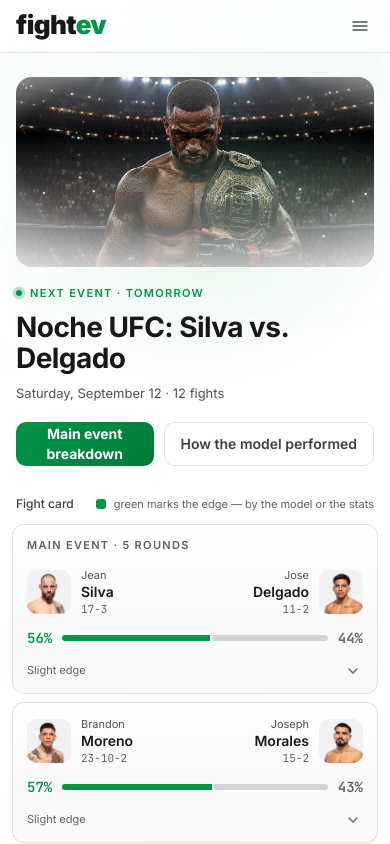
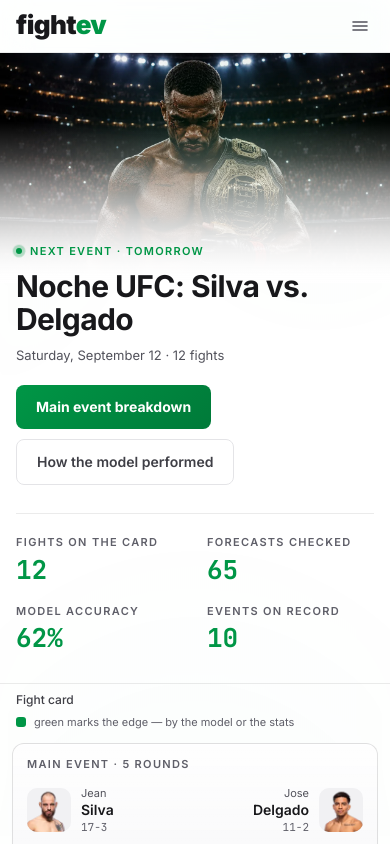
Before and after one commit to Gotodataru/fightev, a React (Vite) app: page / in a window 390 px wide. Shown: the top 844 px of the page. Built offline with nearby package versions, Linux system fonts and the light colour scheme.

Commit message:
Full-bleed hero with the event's numbers; panel modules read and lift as a deck

```diff
--- a/src/components/FightCard.tsx
+++ b/src/components/FightCard.tsx
@@ -124,7 +124,7 @@
         </div>
         <div className="flex flex-col gap-2.5 pt-1">
           <PredictionBlock fight={fight} track={track} />
-          <section className="stack-item relative rounded-xl border border-line bg-zinc-900/50 px-4 py-3.5"
+          <section className="stack-item relative rounded-xl border border-line bg-mod px-4 py-3.5"
             style={{ zIndex: 17, animationDelay: '270ms' }}>
             <SectionLabel>{t.tape}</SectionLabel>
             <TapeDesktop fight={fight} />
--- a/src/i18n.tsx
+++ b/src/i18n.tsx
@@ -37,6 +37,10 @@
 
   // list
   card: 'Кард',
+  statFights: 'боёв в карде',
+  statChecked: 'прогнозов сверено',
+  statAccuracy: 'точность модели',
+  statEvents: 'турниров в истории',
   legend: 'зелёным — преимущество по модели или статистике',
   win: 'победа',
   predictionWas: 'прогноз был',
@@ -151,6 +155,10 @@
   ctaAccuracy: 'How the model performed',
 
   card: 'Fight card',
+  statFights: 'fights on the card',
+  statChecked: 'forecasts checked',
+  statAccuracy: 'model accuracy',
+  statEvents: 'events on record',
   legend: 'green marks the edge — by the model or the stats',
   win: 'win',
   predictionWas: 'forecast was',
--- a/src/index.css
+++ b/src/index.css
@@ -34,6 +34,7 @@
   --grid: 31 31 35;          /* chart gridlines */
   --fill: 161 161 170;       /* neutral bar on a surface */
   --fill-dim: 63 63 70;      /* the quietest bar */
+  --mod: 19 19 22;           /* a module's own surface, above the card */
   --wash: 255 255 255;       /* hover wash over a surface */
   --wash-a: 0.025;
   --shadow: 0 0 0;
@@ -63,6 +64,7 @@
   --c-grid: rgb(var(--grid));
   --c-fill: rgb(var(--fill));
   --c-fill-dim: rgb(var(--fill-dim));
+  --c-mod: rgb(var(--mod));
   --c-line: rgb(var(--line-c) / var(--line-a));
 }
 
@@ -93,6 +95,7 @@
   --grid: 228 228 231;
   --fill: 161 161 170;
   --fill-dim: 212 212 216;
+  --mod: 244 244 246;
   --wash: 24 24 27;
   --wash-a: 0.04;
   --shadow: 24 24 27;
@@ -260,22 +263,50 @@
   animation: sk 1.4s linear infinite;
 }
 
-/* panel modules: each slides down from under the one above, like cards dealt off a deck */
-@keyframes stackOut { from { opacity: 0; transform: translateY(-16px) scale(.985); } to { opacity: 1; transform: none; } }
-.stack-item { animation: stackOut .5s var(--ease) both; animation-delay: var(--d, 0ms); }
-.stack > .stack-item:first-child { animation-duration: .42s; }
+/* panel modules: a deck. They overlap slightly, the one being read lifts to the front,
+   and on open each slides out from under the one above it. */
+@keyframes stackOut { from { opacity: 0; transform: translateY(-18px) scale(.96); } to { opacity: 1; transform: scale(var(--s, .98)); } }
+.stack-item {
+  --s: .98;
+  animation: stackOut .5s var(--ease) both; animation-delay: var(--d, 0ms);
+  transform: scale(var(--s));
+  transition: transform .35s var(--ease), box-shadow .35s var(--ease), border-color .25s ease;
+}
+.stack-item.lead { --s: 1; }
+.stack-item + .stack-item { margin-top: -7px; }
+.stack-item:hover, .stack-item:focus-within {
+  --s: 1.025;
+  z-index: 40 !important;
+  border-color: rgb(var(--brand) / .38) !important;
+  box-shadow: 0 18px 44px -26px rgb(var(--shadow) / calc(var(--shadow-a) + .1)), 0 0 0 1px rgb(var(--brand) / .1);
+}
+@media (hover: none) {
+  .stack-item + .stack-item { margin-top: 0; }
+  .stack-item { --s: 1; }
+}
 
 /* hero artwork: masked on every edge so it melts into the page instead of ending in a hard box */
 .hero-art { isolation: isolate; }
 .hero-art img {
-  -webkit-mask-image: radial-gradient(120% 100% at 50% 38%, #000 42%, transparent 88%);
-  mask-image: radial-gradient(120% 100% at 50% 38%, #000 42%, transparent 88%);
+  -webkit-mask-image: linear-gradient(90deg, transparent 0, #000 46%), linear-gradient(180deg, transparent 0, #000 12%, #000 82%, transparent 100%);
+  mask-image: linear-gradient(90deg, transparent 0, #000 46%), linear-gradient(180deg, transparent 0, #000 12%, #000 82%, transparent 100%);
+  -webkit-mask-composite: source-in;
+  mask-composite: intersect;
+}
+.hero-art-m img {
+  -webkit-mask-image: linear-gradient(180deg, #000 46%, transparent 100%);
+  mask-image: linear-gradient(180deg, #000 46%, transparent 100%);
 }
 .hero-art::after {
   content: ''; position: absolute; inset: 0; pointer-events: none;
   background:
-    linear-gradient(180deg, rgb(var(--bg) / .35) 0%, transparent 30%, rgb(var(--bg) / .55) 100%),
-    radial-gradient(70% 60% at 68% 62%, rgb(var(--brand) / .16), transparent 70%);
+    linear-gradient(90deg, rgb(var(--bg)) 4%, rgb(var(--bg) / .45) 34%, transparent 62%),
+    radial-gradient(60% 55% at 72% 58%, rgb(var(--brand) / .14), transparent 72%);
+}
+.hero-art-m::after {
+  background:
+    linear-gradient(180deg, transparent 30%, rgb(var(--bg) / .6) 72%, rgb(var(--bg)) 100%),
+    radial-gradient(70% 60% at 60% 40%, rgb(var(--brand) / .14), transparent 72%);
 }
 
 /* hero */
@@ -302,7 +333,7 @@
 @media (prefers-reduced-motion: reduce) {
   .btn-brand::after { display: none; }
   .read-bar, .site-header, .theme-switch svg { transition: none !important; }
-  .stack-item,
+  .stack-item { animation: none !important; transform: none !important; transition: none !important; }
   .xp, .a-grow, .a-grow-r, .pin, .rowin, .pop, .fadein, .sk, .page-in, .menu-in, .menu-in > * > *,
   .word, .hero-in, .from-left, .from-right, .breathe, .line-in, .live-dot::after { animation: none !important; }
   .draw { animation: none !important; stroke-dashoffset: 0; }
--- a/src/pages/Fights.tsx
+++ b/src/pages/Fights.tsx
@@ -3,12 +3,14 @@
 import { FightCard } from '../components/FightCard'
 import { useData, useMedia, type Card, type Fight, type Track } from '../data'
 import { useI18n } from '../i18n'
-import { BRAND, Z600, capitalize, cx, daysUntil, formatDate } from '../lib/fight'
+import { BRAND, Z600, capitalize, daysUntil, formatDate } from '../lib/fight'
 import { Reveal, SplitWords, reducedMotion, useParallax } from '../lib/motion'
 
 // ── hero ───────────────────────────────────────────────────────────────────────
 
-function Hero({ card, onBreakdown, wide }: { card: Card; onBreakdown: (i: number) => void; wide: boolean }) {
+function Hero({ card, track, onBreakdown, wide }: {
+  card: Card; track: Track; onBreakdown: (i: number) => void; wide: boolean
+}) {
   const { t } = useI18n()
   const ev = card.event!
   const days = daysUntil(ev.date)
@@ -17,72 +19,97 @@
   const eyebrow = days > 0 ? `${t.nextEvent} · ${t.inDays(days)}`
     : days === 0 ? `${t.nextEvent} · ${t.today}`
     : finished ? t.eventDone : t.eventPast
-  const dateLine = `${capitalize(formatDate(ev.date, t.locale, { weekday: 'long', day: 'numeric', month: 'long' }))} · ${t.fights(card.fights.length)}`
+  const dateLine = capitalize(formatDate(ev.date, t.locale, { weekday: 'long', day: 'numeric', month: 'long' }))
   // the headliner may have no forecast (then the log starts with the co-main) — fall back to the first fight
   const heroIndex = Math.max(0, card.fights.findIndex(f => f.main_event))
-  const parallax = useParallax(0.1, wide)
+  const parallax = useParallax(0.08, wide)
   const d = (ms: number) => ({ '--d': `${ms}ms` }) as CSSProperties
   const words = ev.name.split(' ').length
+  const rate = track.n_fights ? Math.round(track.model.rate * 100) : null
 
-  // one atmospheric shot instead of the face-off; it fades into the page on every edge
-  const artwork = (className: string) => (
-    <div className={cx('hero-art pointer-events-none relative overflow-hidden', className)}
+  const stats: [string, string][] = [
+    [t.statFights, String(card.fights.length)],
+    [t.statChecked, String(track.n_fights)],
+    [t.statAccuracy, rate !== null ? `${rate}%` : '—'],
+    [t.statEvents, String(track.n_events)],
+  ]
+
+  const artwork = (
+    <div className="hero-art pointer-events-none absolute inset-y-0 right-0 w-[64%] max-w-[1000px]"
       style={{ transform: `translateY(${parallax}px)` }} aria-hidden>
-      <img src={`${import.meta.env.BASE_URL}hero.webp`} alt="" width={1280} height={853} decoding="async"
-        className="h-full w-full object-cover object-[52%_22%]" />
+      <img src={`${import.meta.env.BASE_URL}hero.webp`} alt="" width={1280} height={853} fetchPriority="high"
+        className="h-full w-full object-cover object-[46%_26%]" />
     </div>
   )
-  const eyebrowEl = (cls: string) => (
-    <div className={`eyebrow hero-in flex items-center gap-2 text-brand ${cls}`} style={d(0)}>
+
+  const statRow = (
+    <div className="hero-in grid grid-cols-2 gap-x-6 gap-y-5 border-t border-hair pt-5 md:grid-cols-4 md:gap-8 md:pt-6"
+      style={d(620 + words * 45)}>
+      {stats.map(([label, value]) => (
+        <div key={label} className="flex flex-col gap-1.5">
+          <span className="eyebrow text-zinc-500">{label}</span>
+          <span className="tnum font-mono text-[26px] font-bold leading-none text-brand md:text-[32px]">{value}</span>
+        </div>
+      ))}
+    </div>
+  )
+
+  const eyebrowEl = (
+    <div className="eyebrow hero-in flex items-center gap-2 text-brand" style={d(0)}>
       {upcoming && <span className="live-dot" aria-hidden />}{eyebrow}
     </div>
   )
-  const glow = 'radial-gradient(closest-side, rgb(var(--brand) / var(--glow-a)), transparent)'
+  const buttons = (cls: string) => (
+    <div className={`hero-in flex flex-wrap gap-2.5 ${cls}`} style={d(300 + words * 45)}>
+      <button type="button" onClick={() => onBreakdown(heroIndex)}
+        className="btn btn-brand rounded-lg bg-brand px-5 py-3 text-sm font-bold text-onbrand hover:bg-brand-hover">
+        {t.ctaBreakdown}
+      </button>
+      <Link to="/accuracy"
+        className="btn rounded-lg border border-zinc-800 px-5 py-3 text-sm font-semibold text-zinc-300 hover:border-zinc-600 hover:text-zinc-50">
+        {t.ctaAccuracy}
+      </Link>
+    </div>
+  )
 
   if (!wide) {
     return (
-      <section className="relative overflow-hidden px-4 pb-[22px] pt-6" aria-labelledby="event-title">
-        <div className="breathe pointer-events-none absolute left-1/2 top-10 -ml-[210px] h-[300px] w-[420px]" style={{ background: glow }} />
-        {artwork('fadein mx-auto h-[190px] w-full max-w-[440px] rounded-2xl')}
-        {eyebrowEl('relative mb-2.5 mt-[18px]')}
-        <h1 id="event-title" className="relative m-0 text-[28px] font-bold leading-[1.12] tracking-[-0.02em]">
-          <SplitWords text={ev.name} delay={120} />
-        </h1>
-        <div className="hero-in relative mt-2.5 text-[13px] text-zinc-400" style={d(200 + words * 55)}>{dateLine}</div>
-        <div className="hero-in relative mt-[18px] flex flex-wrap gap-2.5" style={d(300 + words * 55)}>
-          <button type="button" onClick={() => onBreakdown(heroIndex)}
-            className="btn btn-brand flex h-11 flex-1 items-center justify-center rounded-[10px] bg-brand px-4 text-sm font-bold text-onbrand hover:bg-brand-hover">
-            {t.ctaBreakdown}
-          </button>
-          <Link to="/accuracy" className="btn flex h-11 items-center justify-center rounded-[10px] border border-zinc-800 px-4 text-sm font-semibold text-zinc-300 hover:border-zinc-600 hover:text-zinc-50">
-            {t.ctaAccuracy}
-          </Link>
+      <section className="relative overflow-hidden border-b border-hair" aria-labelledby="event-title">
+        <div className="hero-art hero-art-m fadein relative h-[230px] w-full" aria-hidden>
+          <img src={`${import.meta.env.BASE_URL}hero.webp`} alt="" width={1280} height={853} fetchPriority="high"
+            className="h-full w-full object-cover object-[46%_24%]" />
+        </div>
+        <div className="relative -mt-10 px-4 pb-8">
+          {eyebrowEl}
+          <h1 id="event-title" className="m-0 mt-2.5 text-[30px] font-bold leading-[1.1] tracking-[-0.02em]">
+            <SplitWords text={ev.name} delay={120} />
+          </h1>
+          <div className="hero-in mt-2.5 text-[13px] text-zinc-400" style={d(200 + words * 45)}>
+            {dateLine} · {t.fights(card.fights.length)}
+          </div>
+          {buttons('mt-5')}
+          <div className="mt-7">{statRow}</div>
         </div>
       </section>
     )
   }
 
   return (
-    <section className="relative overflow-hidden border-b border-hair" aria-labelledby="event-title">
-      <div className="breathe pointer-events-none absolute -bottom-40 -right-20 h-[520px] w-[720px]" style={{ background: glow }} />
-      <div className="relative mx-auto grid max-w-[1024px] grid-cols-[minmax(0,1fr)_380px] items-end gap-6 px-6 pt-11 lg:grid-cols-[minmax(0,1fr)_460px]">
-        <div className="pb-11">
-          {eyebrowEl('mb-3.5')}
-          <h1 id="event-title" className="m-0 text-[36px] font-bold leading-[1.08] tracking-[-0.025em] lg:text-[44px]">
+    <section className="relative flex min-h-[560px] items-center overflow-hidden border-b border-hair lg:min-h-[640px]"
+      aria-labelledby="event-title">
+      {artwork}
+      <div className="relative mx-auto w-full max-w-[1024px] px-6 py-14">
+        <div className="max-w-[620px]">
+          {eyebrowEl}
+          <h1 id="event-title" className="m-0 mt-4 text-[46px] font-bold leading-[1.04] tracking-[-0.03em] lg:text-[58px]">
             <SplitWords text={ev.name} delay={100} />
           </h1>
-          <div className="hero-in mt-3.5 text-sm text-zinc-400" style={d(180 + words * 55)}>{dateLine}</div>
-          <div className="hero-in mt-7 flex flex-wrap gap-2.5" style={d(300 + words * 55)}>
-            <button type="button" onClick={() => onBreakdown(heroIndex)}
-              className="btn btn-brand rounded-lg bg-brand px-[18px] py-[11px] text-[13px] font-bold text-onbrand hover:bg-brand-hover">
-              {t.ctaBreakdown}
-            </button>
-            <Link to="/accuracy" className="btn rounded-lg border border-zinc-800 px-[18px] py-[11px] text-[13px] font-semibold text-zinc-300 hover:border-zinc-600 hover:text-zinc-50">
-              {t.ctaAccuracy}
-            </Link>
+          <div className="hero-in mt-4 text-base text-zinc-400" style={d(200 + words * 45)}>
+            {dateLine} · {t.fights(card.fights.length)}
           </div>
+          {buttons('mt-8')}
         </div>
-        {artwork('fadein h-[300px] w-full self-stretch rounded-2xl lg:h-[340px]')}
+        <div className="mt-12 max-w-[820px]">{statRow}</div>
       </div>
     </section>
   )
@@ -145,13 +172,14 @@
 // ── page ───────────────────────────────────────────────────────────────────────
 
 /** Which fight is expanded — mirrored to ?fight=N so a breakdown can be linked to. */
-function useOpenFight(fights: Fight[]) {
+function useOpenFight(fights: Fight[], desktopPanel: boolean) {
   const [params, setParams] = useSearchParams()
   const n = fights.length
   const fromUrl = Number(params.get('fight'))
   const urlIndex = fromUrl >= 1 && fromUrl <= n ? fromUrl - 1 : null
-  // the headliner is open in the hero, so the list itself starts closed and scannable
-  const fallback = -1
+  // a wide screen has room to show the headliner straight away; phones start with a scannable list
+  const fallback = desktopPanel && fights.length && !fights.some(f => f.result)
+    ? Math.max(0, fights.findIndex(f => f.main_event)) : -1
   const [open, setOpen] = useState<number | null>(null)
   const current = open ?? urlIndex ?? fallback
   const refs = useRef<(HTMLDivElement | null)[]>([])
@@ -198,7 +226,7 @@
   const n = fights.length
   return (
     <div className="mx-auto max-w-[1024px] px-3 pb-20 pt-2 md:px-6 md:pt-9">
-      <Reveal className="mb-3 flex flex-wrap items-center justify-between gap-x-4 gap-y-2 px-1 md:px-0">
+      <Reveal className="mb-3 flex flex-col gap-1.5 px-1 sm:flex-row sm:flex-wrap sm:items-center sm:justify-between sm:gap-x-4 sm:gap-y-2 md:px-0">
         <h2 className="m-0 text-xs font-medium text-zinc-300">{t.card}</h2>
         <span className="flex items-center gap-2 text-[11px] text-zinc-500">
           <span className="h-2.5 w-2.5 rounded-[3px]" style={{ background: BRAND }} aria-hidden />{t.legend}
@@ -229,7 +257,7 @@
   const desktopPanel = useMedia('(min-width: 1024px)')
 
   const card = data.status === 'ok' ? data.data.card : null
-  const nav = useOpenFight(card?.fights ?? [])
+  const nav = useOpenFight(card?.fights ?? [], desktopPanel)
   useEffect(() => { document.title = `fightev — ${t.nav.fights}` }, [t])
 
   if (data.status === 'loading') return <Skeleton desktop={desktopRow} />
@@ -256,7 +284,7 @@
   }
   return (
     <>
-      <Hero card={card} wide={desktopRow} onBreakdown={i => nav.select(i, 'nav')} />
+      <Hero card={card} track={track} wide={desktopRow} onBreakdown={i => nav.select(i, 'nav')} />
       <CardList card={card} fights={card.fights} track={track} desktopRow={desktopRow} desktopPanel={desktopPanel} nav={nav} />
     </>
   )
--- a/tailwind.config.js
+++ b/tailwind.config.js
@@ -11,6 +11,7 @@
         line: 'rgb(var(--line-c) / var(--line-a))',
         hair: 'rgb(var(--hair-c) / var(--hair-a))',
         onbrand: 'rgb(var(--on-brand) / <alpha-value>)',
+        mod: 'rgb(var(--mod) / <alpha-value>)',
         brand: {
           DEFAULT: 'rgb(var(--brand) / <alpha-value>)',
           hover: 'rgb(var(--brand-hover) / <alpha-value>)',
```
Also changed, not shown: src/components/FightDetails.tsx (+7 -4 lines).
